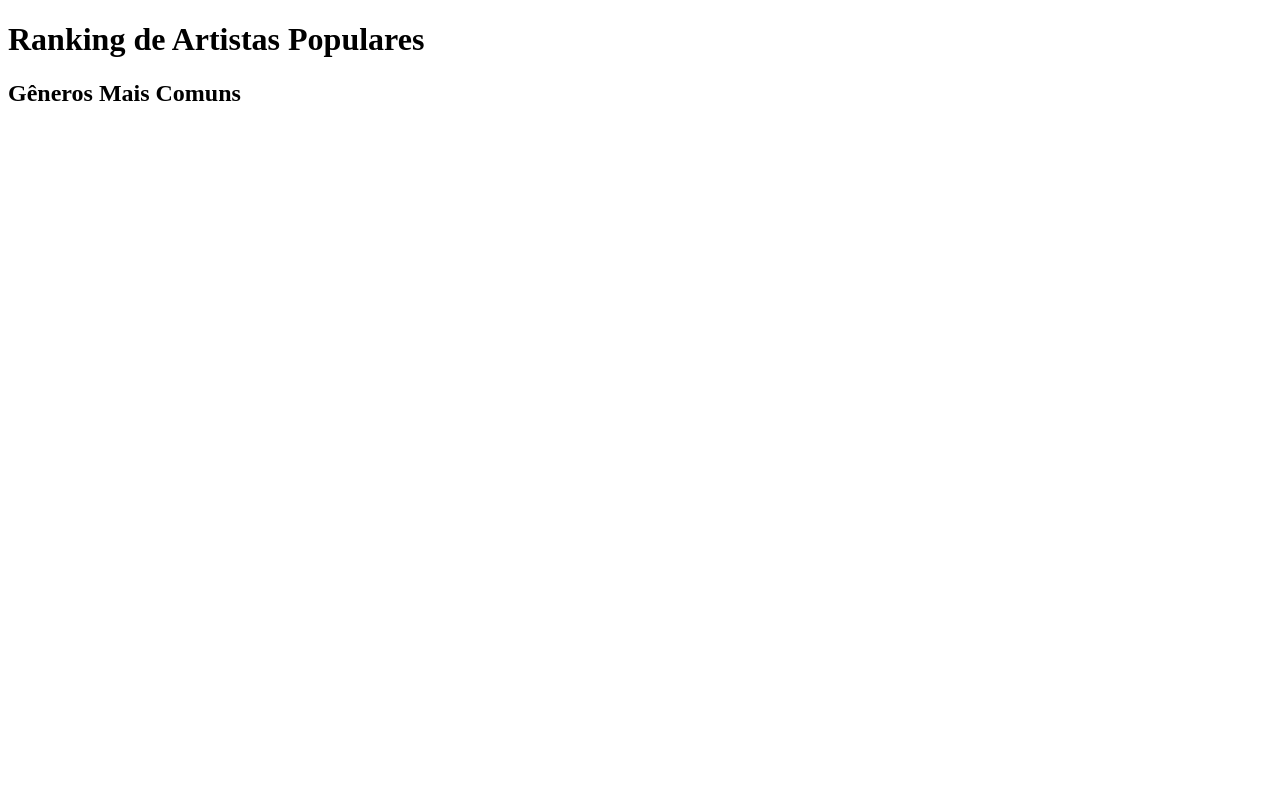
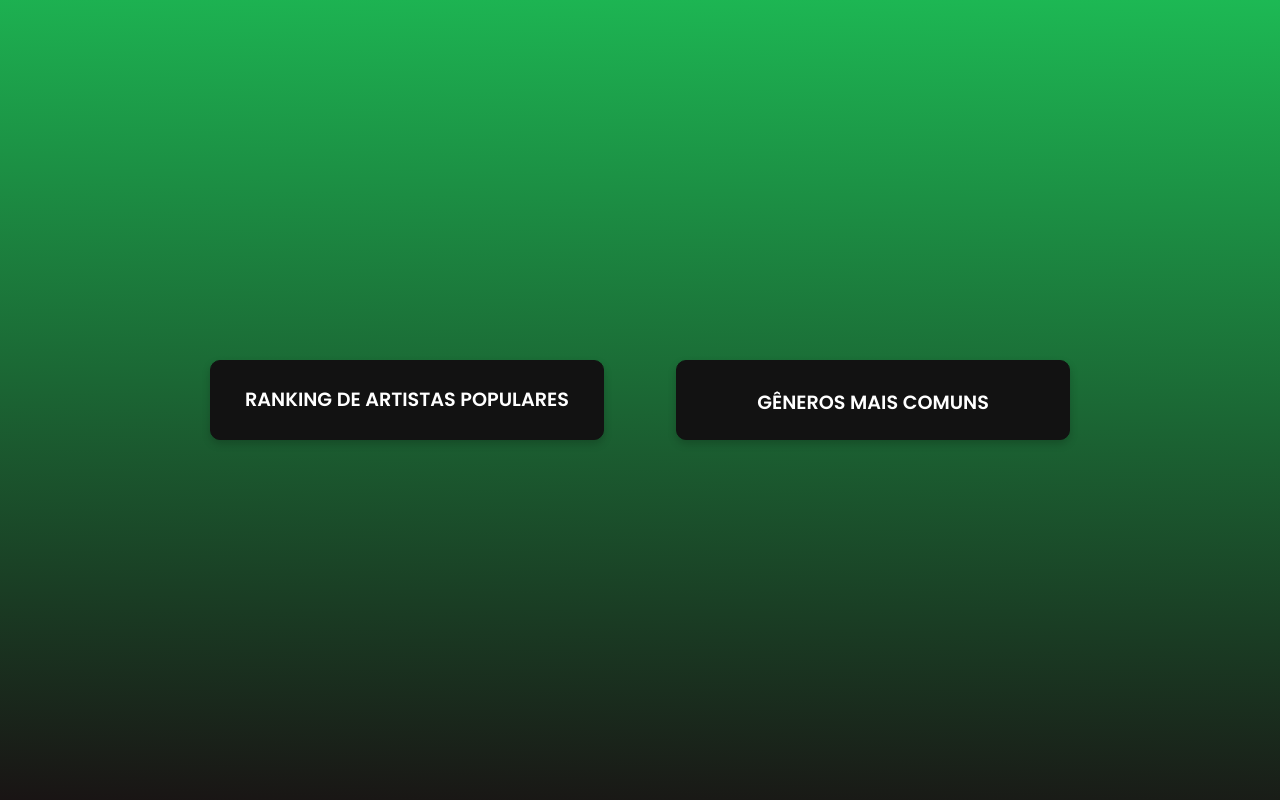
Before and after one commit to vitellys/rakingdosartistasspotify, a Flask app: page / in a window 1280 px wide. Run offline with Flask 3, Linux system fonts and the light colour scheme; data that the repository does not hold is empty.

Commit message:
Sua mensagem de commit

```diff
--- /dev/null
+++ b/static/css/style.css
@@ -0,0 +1,93 @@
+@import url('https://fonts.googleapis.com/css2?family=Poppins:wght@300;400;600&display=swap');
+
+body {
+    font-family: 'Poppins', sans-serif;
+    margin: 0;
+    padding: 0;
+    background: linear-gradient(182deg, #1db954, #191414); /* Degradê vertical */
+    color: #fff; /* Cor do texto, para contraste com o fundo escuro */
+    display: flex;
+    justify-content: center; /* Centraliza o contêiner principal */
+    align-items: center; /* Alinha verticalmente */
+    height: 100vh; /* Altura total da visualização */
+    overflow: hidden; /* Esconde o overflow do corpo */
+}
+
+/* Contêiner flexível para caixas lado a lado */
+.container {
+    display: flex;
+    justify-content: space-between; /* Espaço entre as caixas */
+    width: 70%; /* Diminui a largura do contêiner principal */
+    max-width: 900px; /* Diminui a largura máxima do contêiner principal */
+    padding: 10px;
+    box-sizing: border-box; /* Inclui padding e border no tamanho total */
+}
+
+/* Estilos para as caixas */
+.box {
+    flex: 1;
+    max-width: 42%; /* Limita a largura das caixas */
+    background: #121212;
+    padding: 12px; /* Reduz o padding para economizar espaço */
+    border: 1px solid #121212;
+    border-radius: 10px; /* Reduz o raio dos cantos */
+    box-shadow: 0 4px 8px rgba(0, 0, 0, 0.2); /* Adiciona uma sombra mais pronunciada */
+    margin: 8px; /* Reduz o espaço ao redor das caixas */
+    color: #fff; /* Cor do texto para contraste com o fundo escuro */
+    max-height: 65vh; /* Limita a altura máxima das caixas a 65% da altura da tela */
+    overflow-y: hidden; /* Permite rolar o conteúdo verticalmente */
+    scrollbar-width: thin; /* Estilo para Firefox */
+    scrollbar-color: #1db954 transparent; /* Cor da barra de rolagem no Firefox */
+}
+
+/* Rola o conteúdo quando o mouse está sobre a caixa */
+.box:hover {
+    overflow-y: auto; /* Ativa a rolagem quando o mouse está sobre a caixa */
+}
+
+/* Centraliza os títulos dentro das caixas, define o mesmo tamanho e coloca em maiúsculas */
+.box h1, .box h2 {
+    text-align: center;
+    font-size: 1.2em; /* Diminui o tamanho da fonte para h1 e h2 */
+    text-transform: uppercase; /* Converte o texto para maiúsculas */
+    margin-bottom: 10px; /* Espaço abaixo dos títulos */
+}
+
+/* Remove bullets das listas */
+ul {
+    list-style-type: none;
+    padding: 0;
+    margin: 0;
+}
+
+/* Estilo para itens das listas */
+li {
+    padding: 6px 8px; /* Ajusta o padding para tornar os itens menores */
+    background-color: inherit; /* Usa a cor de fundo da caixa */
+    border-radius: 4px; /* Arredonda os cantos */
+    transition: background-color 0.3s, transform 0.3s; /* Transição suave para efeitos */
+}
+
+/* Efeito de destaque ao passar o mouse */
+li:hover {
+    background-color: #1f1f1f; /* Cor de fundo levemente diferente ao passar o mouse */
+    transform: scale(1.02); /* Aumenta levemente o tamanho do item ao passar o mouse */
+}
+
+/* Remove a borda inferior do último item */
+li:last-child {
+    border-bottom: none;
+}
+
+/* Estilos responsivos */
+@media (max-width: 600px) {
+    .container {
+        flex-direction: column; /* Coloca as caixas em coluna em telas pequenas */
+        align-items: center; /* Centraliza as caixas verticalmente */
+    }
+
+    .box {
+        max-width: 100%; /* Largura total para dispositivos pequenos */
+        margin-bottom: 20px; /* Espaço entre as caixas */
+    }
+}
--- a/templates/index.html
+++ b/templates/index.html
@@ -3,15 +3,22 @@
 <head>
     <meta charset="UTF-8">
     <meta name="viewport" content="width=device-width, initial-scale=1.0">
+    <meta http-equiv="refresh" content="60">
     <title>Artistas e Gêneros</title>
-    <link rel="stylesheet" href="styles.css">
+    <link rel="stylesheet" href="/static/css/style.css">
     <script defer src="/static/script.js"></script>
 </head>
 <body>
-    <h1>Ranking de Artistas Populares</h1>
-    <ul id="artist-list"></ul> <!-- Este elemento deve estar presente -->
+    <div class="container">
+        <div class="box left-box">
+            <h1>Ranking de Artistas Populares</h1>
+            <ul id="artist-list"></ul><!-- Este elemento deve estar presente -->
+        </div>
 
-    <h2>Gêneros Mais Comuns</h2>
-    <ul id="genre-list"></ul> <!-- Este elemento deve estar presente -->
+        <div class="box right-box">
+            <h2>Gêneros Mais Comuns</h2>
+            <ul id="genre-list"></ul>
+        </div>
+    </div>
 </body>
 </html>
```
Also changed, not shown: styles.css (deleted).
